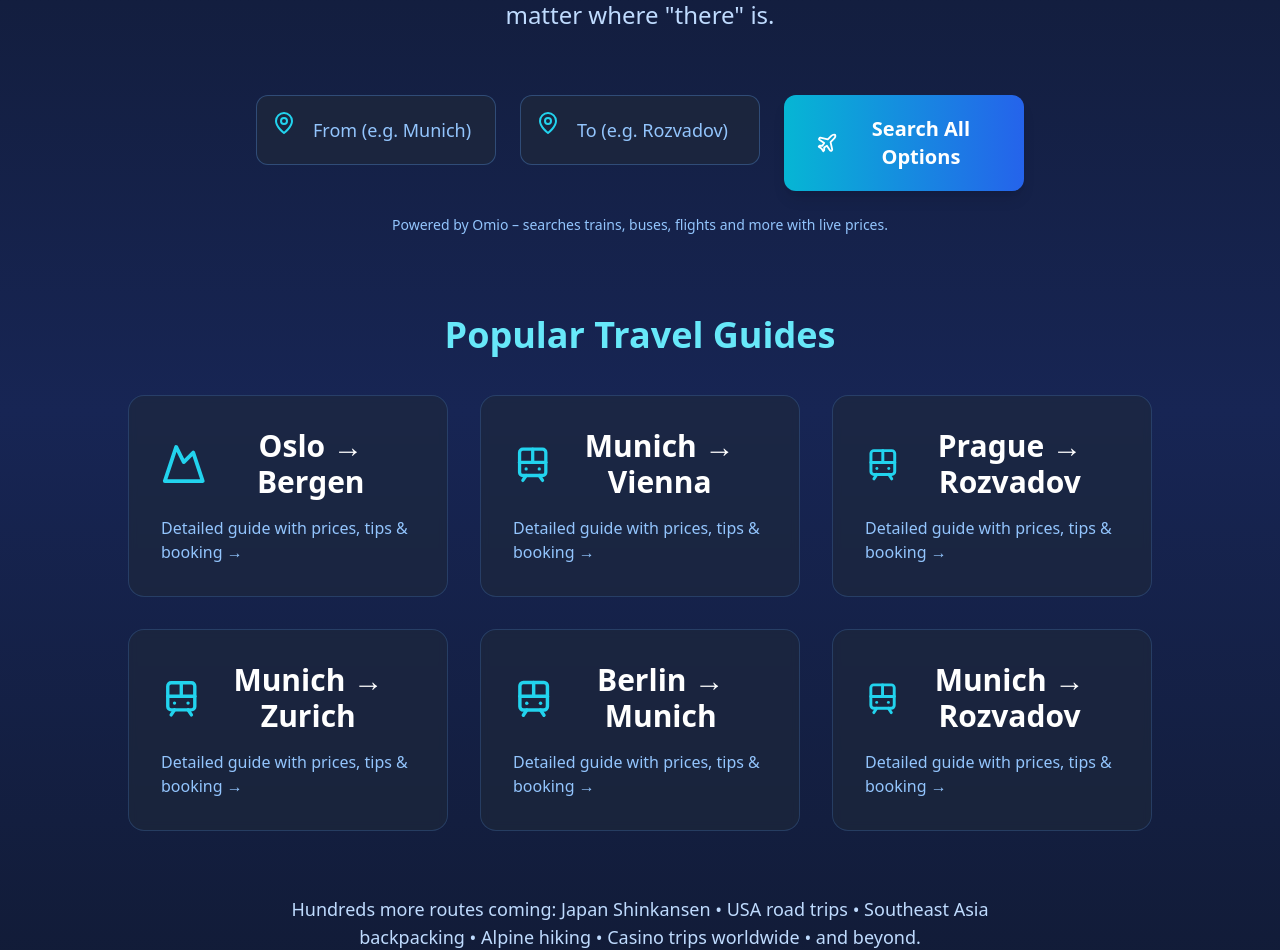
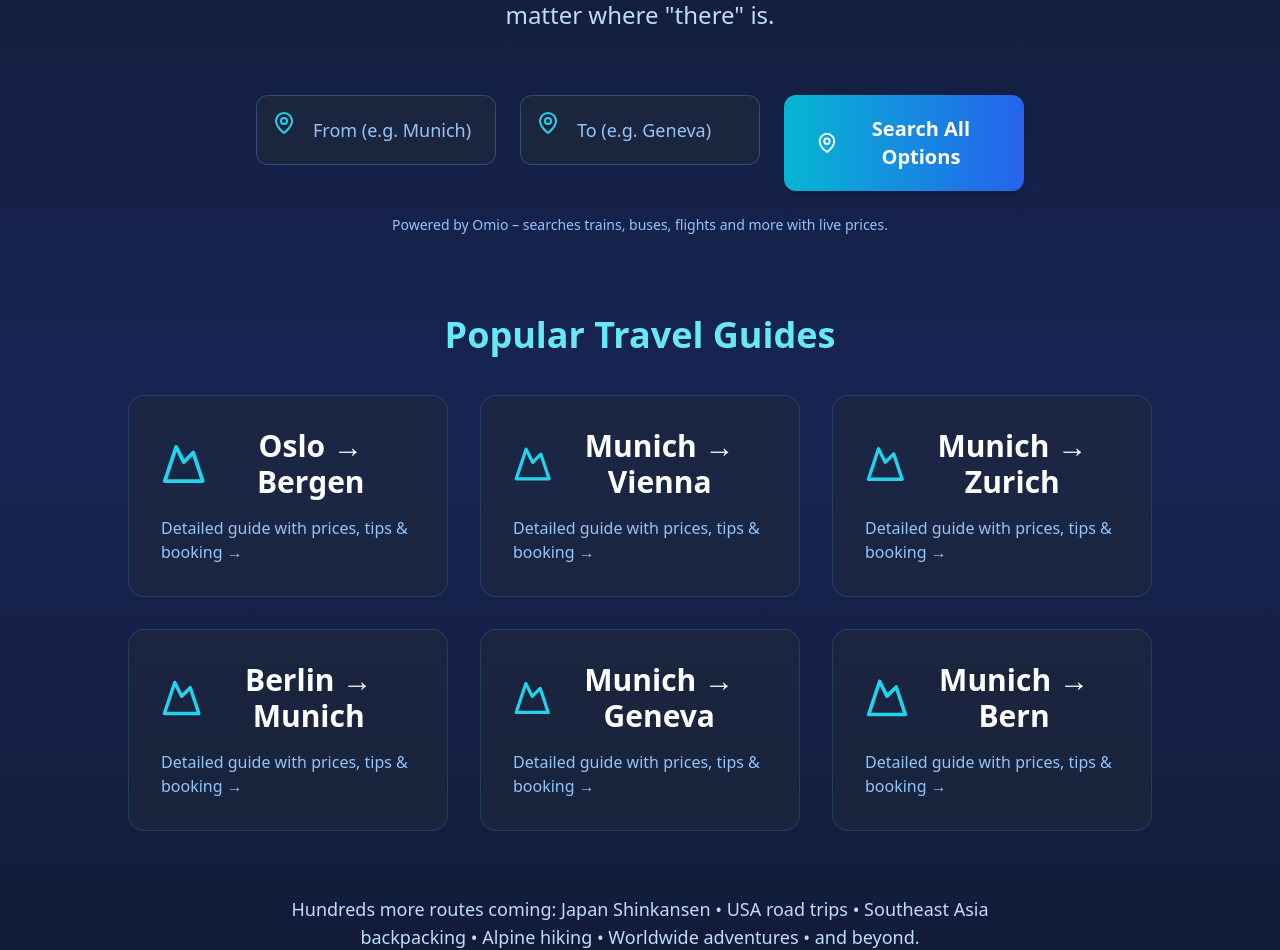
Before and after one commit to michaeljomahoney1985/get-me-there, a Next.js app: page / in a window 1280 px wide. Shown: the part 406-1356 px from the top of the page. Built offline with nearby package versions, Linux system fonts and the light colour scheme.

Commit message:
Update index.js

```diff
--- a/pages/index.js
+++ b/pages/index.js
@@ -1,5 +1,5 @@
 import Head from 'next/head';
-import { Mountain, MapPin, Train, Car, Plane } from 'lucide-react';
+import { Mountain, MapPin } from 'lucide-react';
 import { useState } from 'react';
 
 export default function Home() {
@@ -16,22 +16,22 @@ export default function Home() {
 
   const popularRoutes = [
     { from: 'Oslo', to: 'Bergen', slug: 'oslo-to-bergen', icon: Mountain },
-    { from: 'Munich', to: 'Vienna', slug: 'munich-to-vienna', icon: Train },
-    { from: 'Prague', to: 'Rozvadov', slug: 'prague-to-rozvadov', icon: Train },
-    { from: 'Munich', to: 'Zurich', slug: 'munich-to-zurich', icon: Train },
-    { from: 'Berlin', to: 'Munich', slug: 'berlin-to-munich', icon: Train },
-    { from: 'Munich', to: 'Rozvadov', slug: 'munich-to-rozvadov', icon: Train },
+    { from: 'Munich', to: 'Vienna', slug: 'munich-to-vienna', icon: Mountain },
+    { from: 'Munich', to: 'Zurich', slug: 'munich-to-zurich', icon: Mountain },
+    { from: 'Berlin', to: 'Munich', slug: 'berlin-to-munich', icon: Mountain },
+    { from: 'Munich', to: 'Geneva', slug: 'munich-to-geneva', icon: Mountain },
+    { from: 'Munich', to: 'Bern', slug: 'munich-to-bern', icon: Mountain },
   ];
 
   return (
     <>
       <Head>
         <title>Get Me There – Safe & Smart Travel Worldwide</title>
-        <meta name="description" content="Plan safe, reliable journeys anywhere in the world – trains, buses, flights, road trips, casinos, backpacking routes and more. Detailed guides, real prices and trusted tips." />
+        <meta name="description" content="Plan safe, reliable journeys anywhere in the world – trains, buses, flights, road trips, Alpine adventures, backpacking routes and more. Detailed guides, real prices and trusted tips." />
       </Head>
 
       <div className="min-h-screen bg-gradient-to-b from-slate-900 via-blue-950 to-slate-900 text-white">
-        {/* Restored Logo + Original Tagline */}
+        {/* Header with Logo + "Find your perfect route" */}
         <header className="relative border-b border-blue-400/20 backdrop-blur-sm bg-slate-900/50">
           <div className="max-w-7xl mx-auto px-4 sm:px-6 lg:px-8 py-8">
             <div className="flex items-center justify-between">
@@ -42,7 +42,7 @@ export default function Home() {
                     Get Me There
                   </h1>
                   <p className="text-lg text-blue-200/80 mt-1">
-                    Getting people to places safely, reliably and affordably – anywhere in the world
+                    Find your perfect route
                   </p>
                 </div>
               </a>
@@ -61,11 +61,11 @@ export default function Home() {
             Safe & Smart Travel Worldwide
           </h2>
           <p className="text-xl md:text-2xl text-blue-200 mb-16 max-w-4xl mx-auto leading-relaxed">
-            Trains across Europe • Poker trips to King's Casino • Road trips • Backpacking routes • Alpine adventures • Japan rail • Flights • Buses<br />
+            Trains across Europe • Scenic Alpine journeys • Road trips • Backpacking routes • Japan rail • Flights • Buses<br />
             Detailed guides with real prices, safety tips, and the best ways to get there – no matter where "there" is.
           </p>
 
-          {/* Search Form – Pre-filled Omio for best UX */}
+          {/* Search Form – example changed to Geneva */}
           <form onSubmit={handleSearch} className="max-w-3xl mx-auto mb-20">
             <div className="grid md:grid-cols-3 gap-6 mb-6">
               <div className="relative">
@@ -83,7 +83,7 @@ export default function Home() {
                 <MapPin className="absolute left-4 top-4 w-6 h-6 text-cyan-400" />
                 <input
                   type="text"
-                  placeholder="To (e.g. Rozvadov)"
+                  placeholder="To (e.g. Geneva)"
                   value={to}
                   onChange={(e) => setTo(e.target.value)}
                   className="w-full pl-14 pr-6 py-5 rounded-xl bg-slate-800/70 border border-blue-400/30 text-white placeholder-blue-300 focus:outline-none focus:border-cyan-400 text-lg"
@@ -94,7 +94,7 @@ export default function Home() {
                 type="submit"
                 className="md:col-span-1 bg-gradient-to-r from-cyan-500 to-blue-600 hover:from-cyan-400 hover:to-blue-500 rounded-xl font-bold text-xl shadow-lg transition-all duration-300 flex items-center justify-center gap-3 px-8 py-5"
               >
-                <Plane className="w-7 h-7" />
+                <MapPin className="w-7 h-7" />
                 Search All Options
               </button>
             </div>
@@ -109,28 +109,25 @@ export default function Home() {
               Popular Travel Guides
             </h2>
             <div className="grid md:grid-cols-2 lg:grid-cols-3 gap-8">
-              {popularRoutes.map((route) => {
-                const Icon = route.icon;
-                return (
+              {popularRoutes.map((route) => (
                 <a
                   key={route.slug}
                   href={`/${route.slug}`}
                   className="block bg-slate-800/60 backdrop-blur-sm rounded-2xl p-8 border border-blue-400/20 hover:border-cyan-400 hover:bg-slate-800/80 transition-all duration-300 group"
                 >
                   <div className="flex items-center justify-between mb-4">
-                      <Icon className="w-12 h-12 text-cyan-400" />
+                    <route.icon className="w-12 h-12 text-cyan-400" />
                     <span className="text-3xl font-bold text-white group-hover:text-cyan-300 transition-colors">
                       {route.from} → {route.to}
                     </span>
                   </div>
                   <p className="text-blue-300 text-left">Detailed guide with prices, tips & booking →</p>
                 </a>
-                );
-              })}
+              ))}
             </div>
 
             <p className="mt-16 text-blue-200 text-lg max-w-3xl mx-auto">
-              Hundreds more routes coming: Japan Shinkansen • USA road trips • Southeast Asia backpacking • Alpine hiking • Casino trips worldwide • and beyond.
+              Hundreds more routes coming: Japan Shinkansen • USA road trips • Southeast Asia backpacking • Alpine hiking • Worldwide adventures • and beyond.
             </p>
           </div>
         </div>
```
Lines whose indentation alone changed are shown as unchanged.
